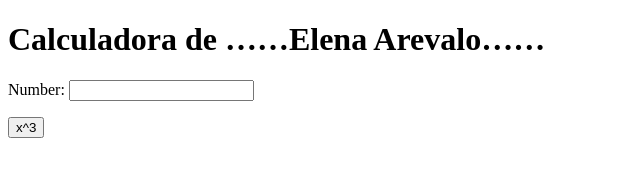
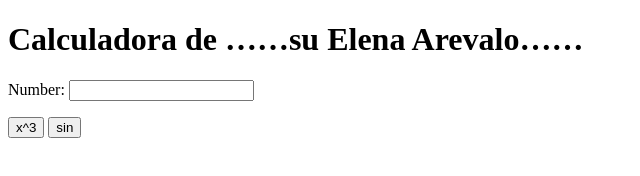
Before and after one commit to ElenaArevalo/my_calculator_2, a plain HTML site: page index.html in a window 1280 px wide. Shown: the whole page, without its empty margins (0-640 px from the left). Drawn offline with Linux system fonts and the light colour scheme.

Commit message:
sin(x) button

```diff
--- a/index.html
+++ b/index.html
@@ -5,17 +5,22 @@
 		<meta charset="utf-8">
 	</head>
 	<body>
-		<h1>Calculadora de ……Elena Arevalo……</h1>
+		<h1>Calculadora de ……su Elena Arevalo……</h1>
 		Number:
 		<input type="text" id="n1">
 		<p>
 			<button onclick="cube()"> x^3 </button>
+			<button onclick="sine()"> sin </button>
 		</p>
 		<script type="text/javascript">
 			function cube() {
 				var num = document.getElementById("n1");
 				num.value = Math.pow(num.value, 3);
 			}
+			function sine() {
+				var num = document.getElementById("n1");
+				num.value = Math.sin(num.value);
+			}
 		</script>
 	</body>
 </html>
```
